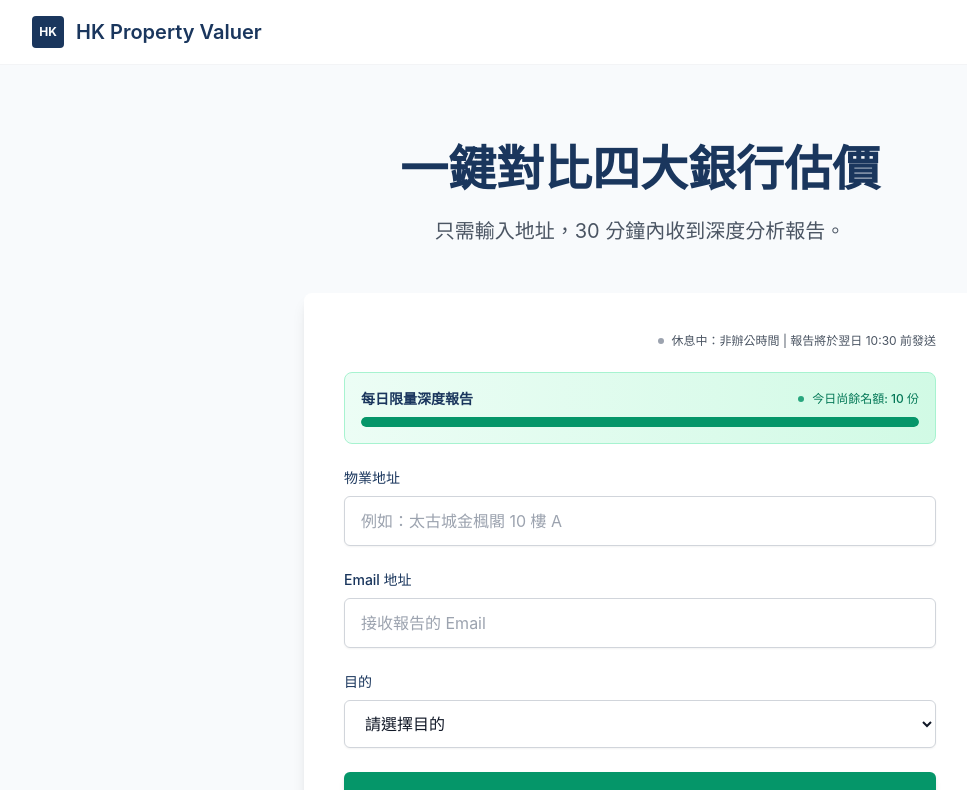
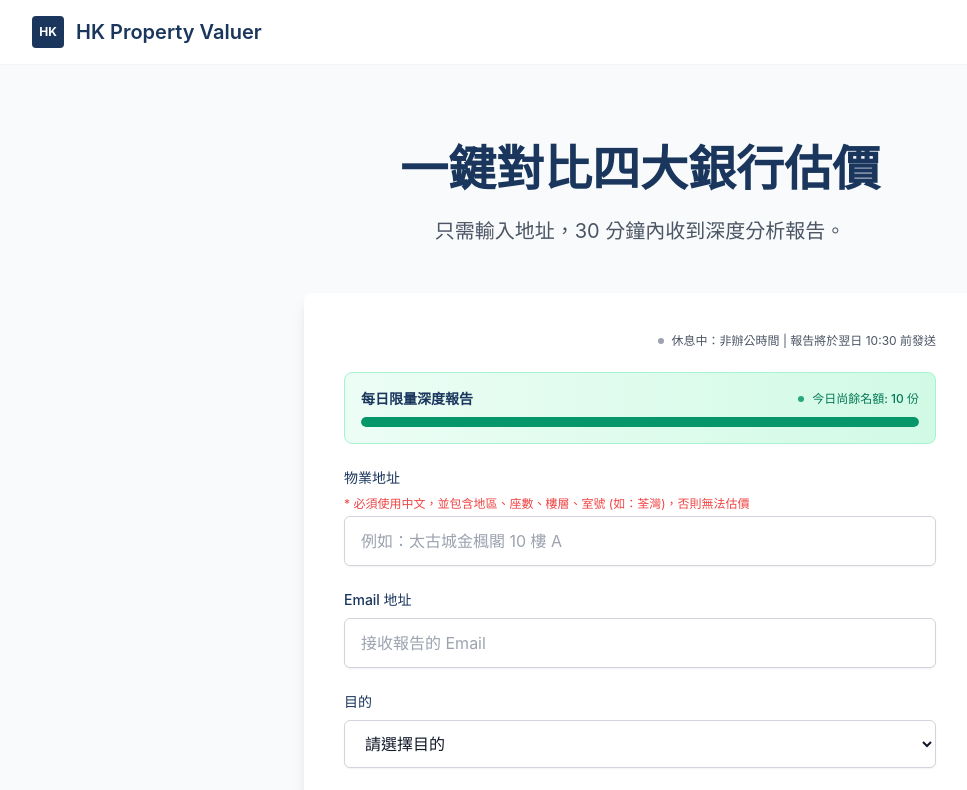
Before and after one commit to michaelmorningthrees-cpu/hk-property-valuer, a Next.js app: page / in a window 1280 px wide. Shown: the top 790 px of the page, without its empty margins (0-967 px from the left). Built offline with nearby package versions, Linux system fonts and the light colour scheme.

Commit message:
add text

```diff
--- a/pages/index.js
+++ b/pages/index.js
@@ -209,6 +209,9 @@ export default function Home() {
                     <label htmlFor="address" className="block text-deep-navy text-sm font-medium mb-2">
                       物業地址
                     </label>
+                    <p className="text-xs text-red-500 mb-1">
+           * 必須使用中文，並包含地區、座數、樓層、室號 (如：荃灣)，否則無法估價
+                      </p>
                     <input
                       type="text"
                       id="address"
```
